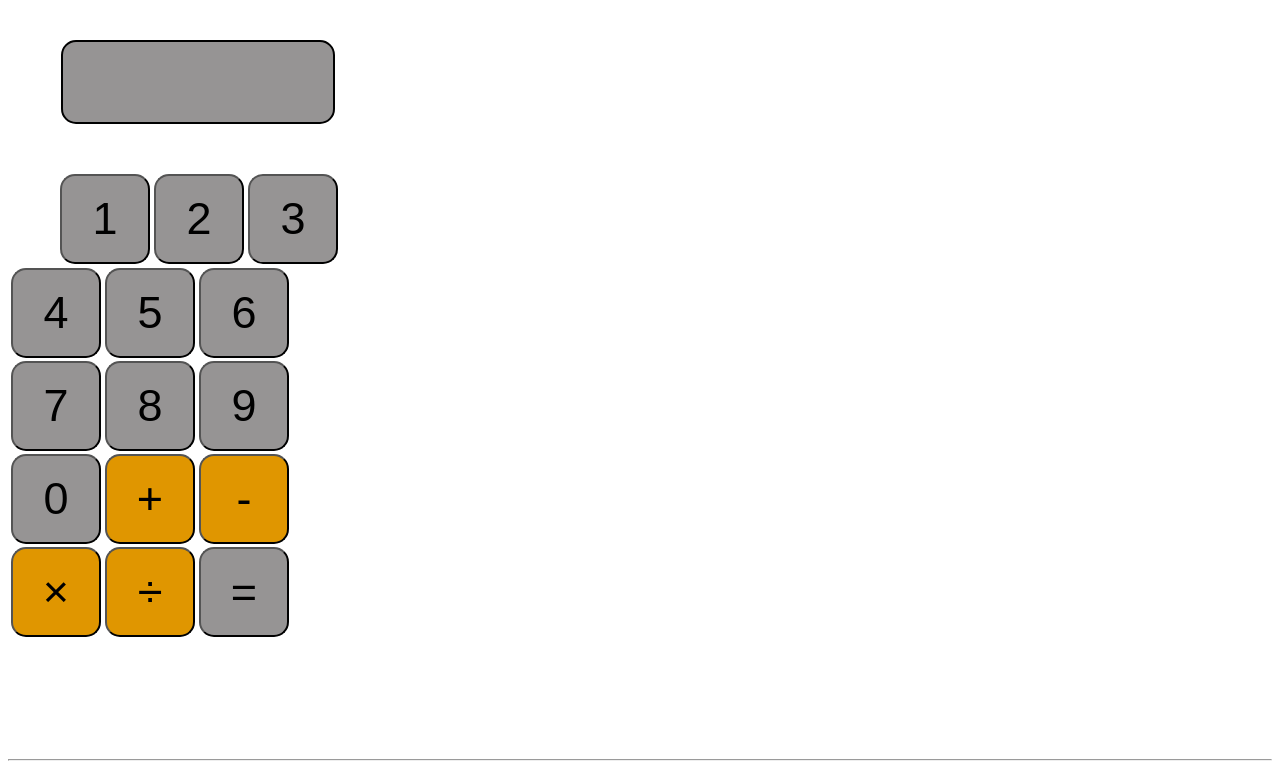
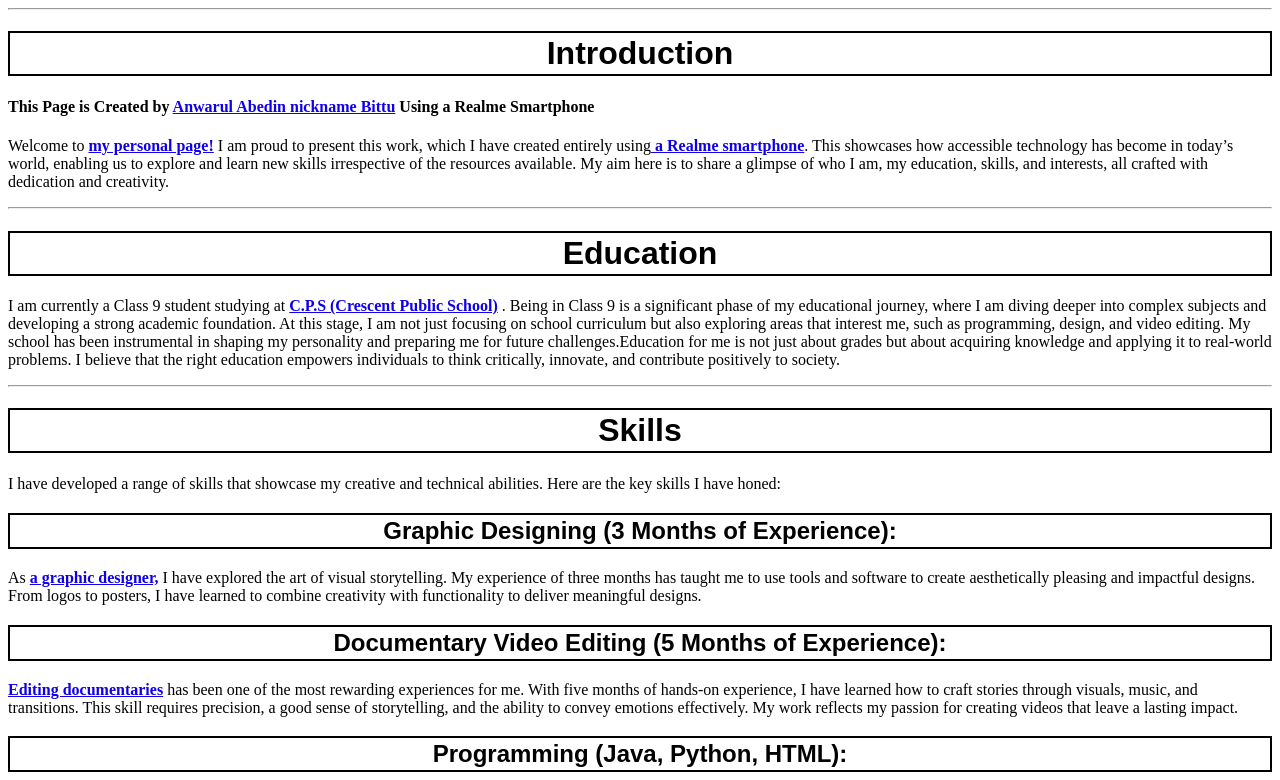
Before and after one commit to AnwarulAbedin/AboutMe, a plain HTML site: page index.html in a window 1280 px wide. Shown: the top 780 px of the page. Drawn offline with Linux system fonts and the light colour scheme.

Commit message:
Update index.html

```diff
--- a/index.html
+++ b/index.html
@@ -8,33 +8,7 @@
     <title>Time Pass</title>
 </head>
 <body>
-    <div class="boxes">
-    <div class="box"></div>
 
-    <k>
-    <button>1</button>
-    <button>2</button>
-    <button>3</button>
-    <br>
-    <button>4</button>
-    <button>5</button>
-    <button>6</button>
-    <br>
-    <button>7</button>
-    <button>8</button>
-    <button>9</button>
-    <br>
-    <button>0</button>
-    <button style="background-color:#e09600;">+</button>
-    <button style="background-color:#e09600;">-</button>
-    <br>
-    <button style="background-color:#e09600;">×</button>
-    <button style="background-color:#e09600;">÷</button>
-    <button style="background-color:#969494;">=</button>
-    </k>
-    </div>
-
-    <h5>Made By Anwarul Abedin In Web</h5>
 <hr>
   <h1>Introduction</h1>
 
```
